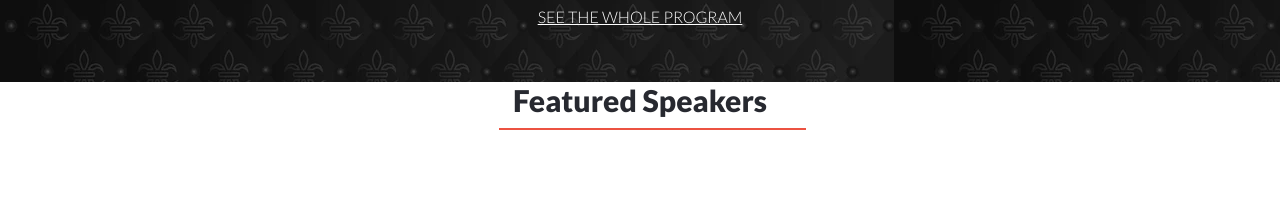
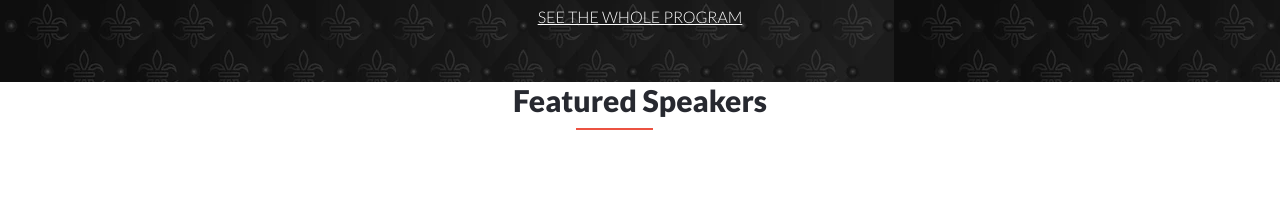
Before and after one commit to abenaTenkorang/Capstone_1, a website: page index.html in a window 1280 px wide. Shown: the part 1860-2078 px from the top of the page. Drawn offline with Linux system fonts and the light colour scheme.

Commit message:
Width of horizontal line reduced

```diff
--- a/style.css
+++ b/style.css
@@ -537,6 +537,11 @@ body {
     margin-top: 21px;
   }
 
+  .spk_hr {
+    margin-left: 45%;
+    width: 6%;
+  }
+
   .image_p {
     display: flex;
     justify-content: center;
```
